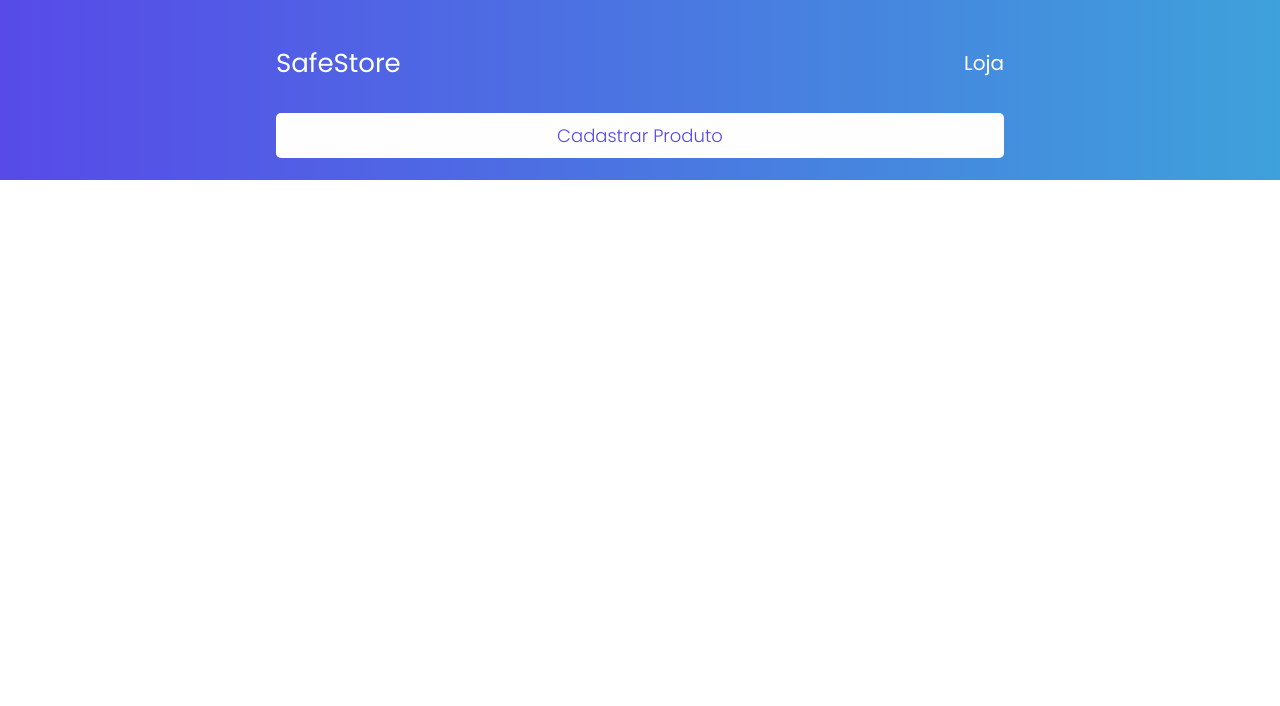
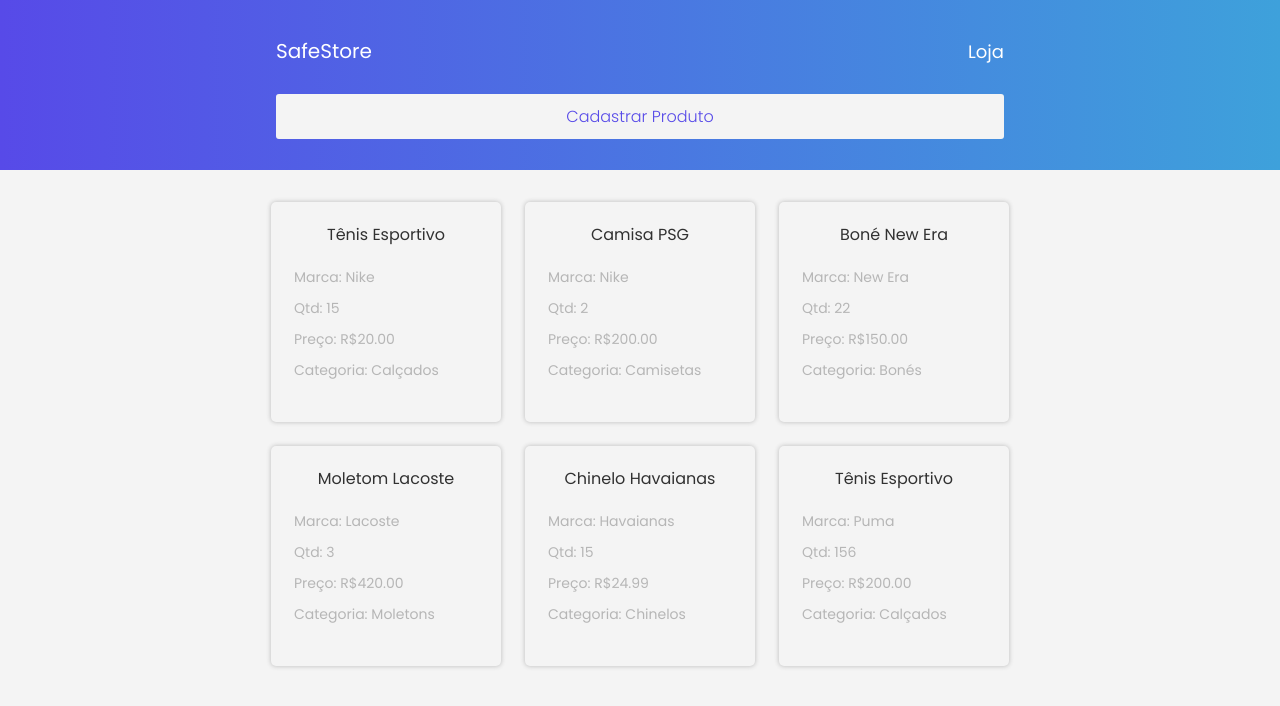
Before and after one commit to eduardozuppodev/safestore-koob, a React (Create React App) app: page / in a window 1280 px wide. Shown: the top 706 px of the page. Built offline with nearby package versions, Linux system fonts and the light colour scheme.

Commit message:
200~created and styled cardproduct and listproducts components~

```diff
--- a/src/App.tsx
+++ b/src/App.tsx
@@ -2,11 +2,13 @@ import React from 'react';
 import GlobalStyles from './styles/GlobalStyles';
 
 import Header from './components/Header';
+import ListProducts from './components/ListProducts';
 
 const App: React.FC = () => {
   return (
     <>
       <Header />
+      <ListProducts />
       <GlobalStyles />
     </>
   );
--- /dev/null
+++ b/src/components/CardProduct/index.tsx
@@ -0,0 +1,27 @@
+import React from 'react';
+
+import { Container, Title, DescriptionIten, Brand, Quantity, Price, Category } from './styles';
+
+type Props = {
+  name: string;
+  brand: string;
+  quantity: number;
+  price: string;
+  category: string;
+};
+
+const CardProduct: React.FC<Props> = ({ name, brand, quantity, price, category }) => {
+  return (
+    <Container>
+      <Title>{name}</Title>
+      <DescriptionIten>
+        <Brand>Marca: {brand}</Brand>
+        <Quantity>Qtd: {quantity}</Quantity>
+        <Price>Preço: R${price}</Price>
+        <Category>Categoria: {category}</Category>
+      </DescriptionIten>
+    </Container>
+  );
+};
+
+export default CardProduct;
--- /dev/null
+++ b/src/components/CardProduct/styles.ts
@@ -0,0 +1,62 @@
+import styled from 'styled-components';
+import { colors } from '../../styles/colors';
+
+export const Container = styled.div`
+  width: 230px;
+  height: 220px;
+
+  margin: 12px 12px;
+
+  border-radius: 5px;
+
+  -webkit-box-shadow: 0px 0px 12px -1px #000000;
+  box-shadow: 0px 0px 4px 0.5px #c4c4c4;
+
+  display: flex;
+  flex-direction: column;
+  align-items: center;
+`;
+
+export const Title = styled.span`
+  text-align: center;
+
+  font-size: 16px;
+  color: ${colors.card.title};
+
+  margin-top: 20px;
+`;
+
+export const DescriptionIten = styled.div`
+  width: 80%;
+  height: 80%;
+
+  display: flex;
+  flex-direction: column;
+  align-items: flex-start;
+
+  margin-top: 10px;
+`;
+
+export const Brand = styled.span`
+  color: #b6b6b6;
+  font-size: 14px;
+  margin-top: 10px;
+`;
+
+export const Quantity = styled.span`
+  color: #b6b6b6;
+  font-size: 14px;
+  margin-top: 10px;
+`;
+
+export const Price = styled.span`
+  color: #b6b6b6;
+  font-size: 14px;
+  margin-top: 10px;
+`;
+
+export const Category = styled.span`
+  color: #b6b6b6;
+  font-size: 14px;
+  margin-top: 10px;
+`;
--- a/src/components/Header/styles.ts
+++ b/src/components/Header/styles.ts
@@ -3,7 +3,7 @@ import { colors } from '../../styles/colors';
 
 export const Container = styled.div`
   width: 100%;
-  height: 180px;
+  height: 170px;
 
   background: ${colors.header.background};
 
@@ -35,7 +35,7 @@ export const ContentTitle = styled.div`
 export const Title = styled.h1`
   color: ${colors.header.primary};
 
-  font-size: 26px;
+  font-size: 20px;
   font-weight: 400;
 
   padding: 0 20px;
@@ -44,7 +44,7 @@ export const Title = styled.h1`
 export const SubTitle = styled.span`
   color: ${colors.header.primary};
 
-  font-size: 20px;
+  font-size: 18px;
   font-weight: 400;
 
   padding: 0 20px;
@@ -52,22 +52,22 @@ export const SubTitle = styled.span`
 
 export const ContentButton = styled.div`
   width: 100%;
-  height: 30%;
+  height: 40%;
 
   display: flex;
-  align-items: center;
+  align-items: flex-start;
 `;
 
 export const OpacityButton = styled.button`
   width: 100%;
   height: 45px;
 
-  background: #fefefe;
+  background: ${colors.header.button};
   border: none;
-  border-radius: 5px;
+  border-radius: 3px;
 
-  color: #574ae8;
-  font-size: 18px;
+  color: ${colors.header.secondary};
+  font-size: 16px;
   font-weight: 300;
 
   text-align: center;
--- /dev/null
+++ b/src/components/ListProducts/index.tsx
@@ -0,0 +1,27 @@
+import React from 'react';
+import CardProduct from '../CardProduct';
+
+import { Container, Content } from './styles';
+
+const ListProducts: React.FC = () => {
+  return (
+    <Container>
+      <Content>
+        <CardProduct name={'Tênis Esportivo'} brand={'Nike'} quantity={15} price={'20.00'} category={'Calçados'} />
+        <CardProduct name={'Camisa PSG'} brand={'Nike'} quantity={2} price={'200.00'} category={'Camisetas'} />
+        <CardProduct name={'Boné New Era'} brand={'New Era'} quantity={22} price={'150.00'} category={'Bonés'} />
+        <CardProduct name={'Moletom Lacoste'} brand={'Lacoste'} quantity={3} price={'420.00'} category={'Moletons'} />
+        <CardProduct
+          name={'Chinelo Havaianas'}
+          brand={'Havaianas'}
+          quantity={15}
+          price={'24.99'}
+          category={'Chinelos'}
+        />
+        <CardProduct name={'Tênis Esportivo'} brand={'Puma'} quantity={156} price={'200.00'} category={'Calçados'} />
+      </Content>
+    </Container>
+  );
+};
+
+export default ListProducts;
--- /dev/null
+++ b/src/components/ListProducts/styles.ts
@@ -0,0 +1,23 @@
+import styled from 'styled-components';
+// import { colors } from '../../styles/colors';
+
+export const Container = styled.div`
+  width: 100%;
+
+  display: flex;
+  align-items: center;
+  justify-content: center;
+`;
+
+export const Content = styled.div`
+  width: 100%;
+  max-width: 768px;
+  height: 100%;
+
+  margin-top: 20px;
+
+  display: flex;
+  flex-wrap: wrap;
+  align-items: center;
+  justify-content: center;
+`;
--- a/src/styles/GlobalStyles.ts
+++ b/src/styles/GlobalStyles.ts
@@ -2,6 +2,7 @@ import { createGlobalStyle } from 'styled-components';
 import { colors } from './colors';
 
 export default createGlobalStyle`
+    // Estilos Iniciais Padrões
     * {
         margin: 0;
         padding: 0;
@@ -19,4 +20,18 @@ export default createGlobalStyle`
     ul {
         list-style: none;
     }
+
+    // Personalização do Scroll
+    ::-webkit-scrollbar {
+    width: 3px;
+    height: 2px;
+    }
+
+    ::-webkit-scrollbar-track {
+    background: ${colors.body.background};
+    }
+
+    ::-webkit-scrollbar-thumb {
+    background: ${colors.header.tertiary};
+    }
 `;
--- a/src/styles/colors.ts
+++ b/src/styles/colors.ts
@@ -2,8 +2,14 @@ export const colors = {
   header: {
     background: 'linear-gradient(90deg, #574AE8 0%, #3EA1DB 100%)',
     primary: '#fff',
+    button: '#f4f4f4',
+    secondary: '#574ae8',
+    tertiary: '#3EA1DB',
   },
   body: {
-    background: '#fff',
+    background: '#f4f4f4',
+  },
+  card: {
+    title: '#313131',
   },
 };
```
